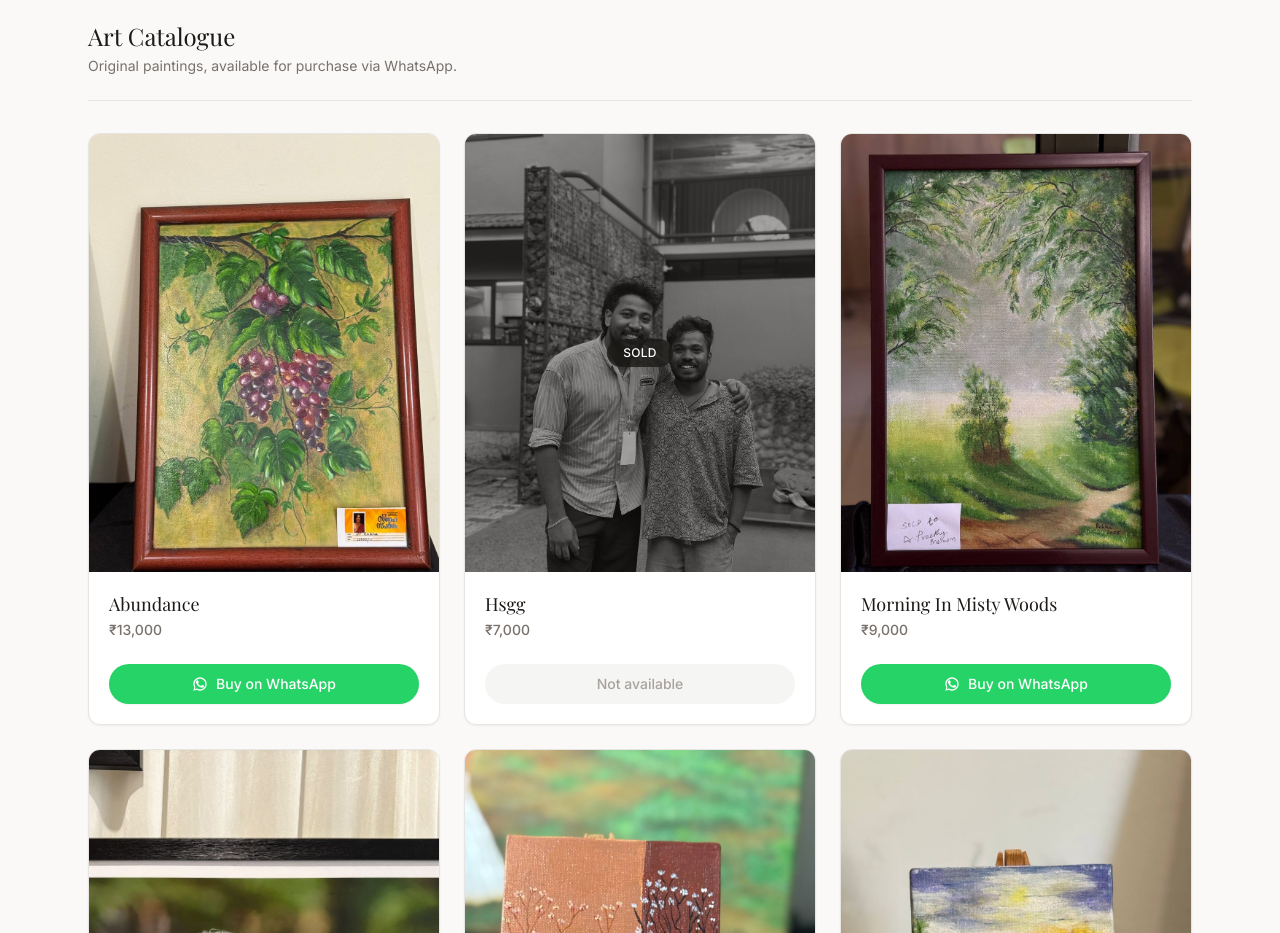
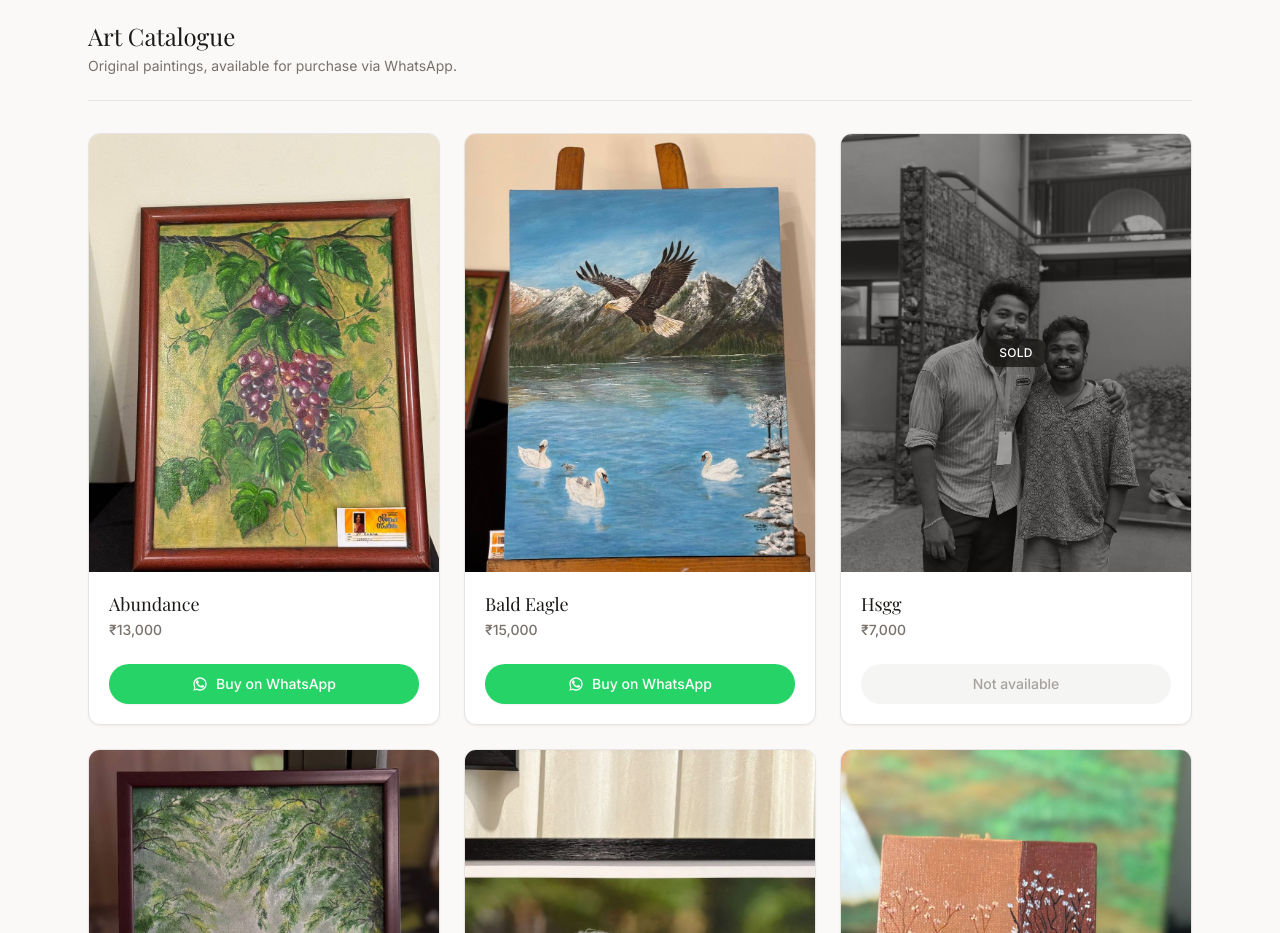
Before and after one commit to jasilmohmd/Art-catalogue, a Next.js app: page / in a window 1280 px wide. Shown: the part 820-1753 px from the top of the page. Built offline with nearby package versions, Linux system fonts and the light colour scheme; a web font is replaced by a local one.

Commit message:
feat: add Bald Eagle artwork

```diff
--- a/data/artworks.ts
+++ b/data/artworks.ts
@@ -14,6 +14,13 @@ export const artworks: Artwork[] = [
     name: "Abundance",
     price: 13000,
     image: "/artworks/abundance-13000.jpg",
+    available: true,
+  },
+  {
+    id: "bald-eagle",
+    name: "Bald Eagle",
+    price: 15000,
+    image: "/artworks/bald_eagle-15000.jpg",
     available: true,
   },
   {
```
Also changed, not shown: public/artworks/bald_eagle-15000.jpg (added).
